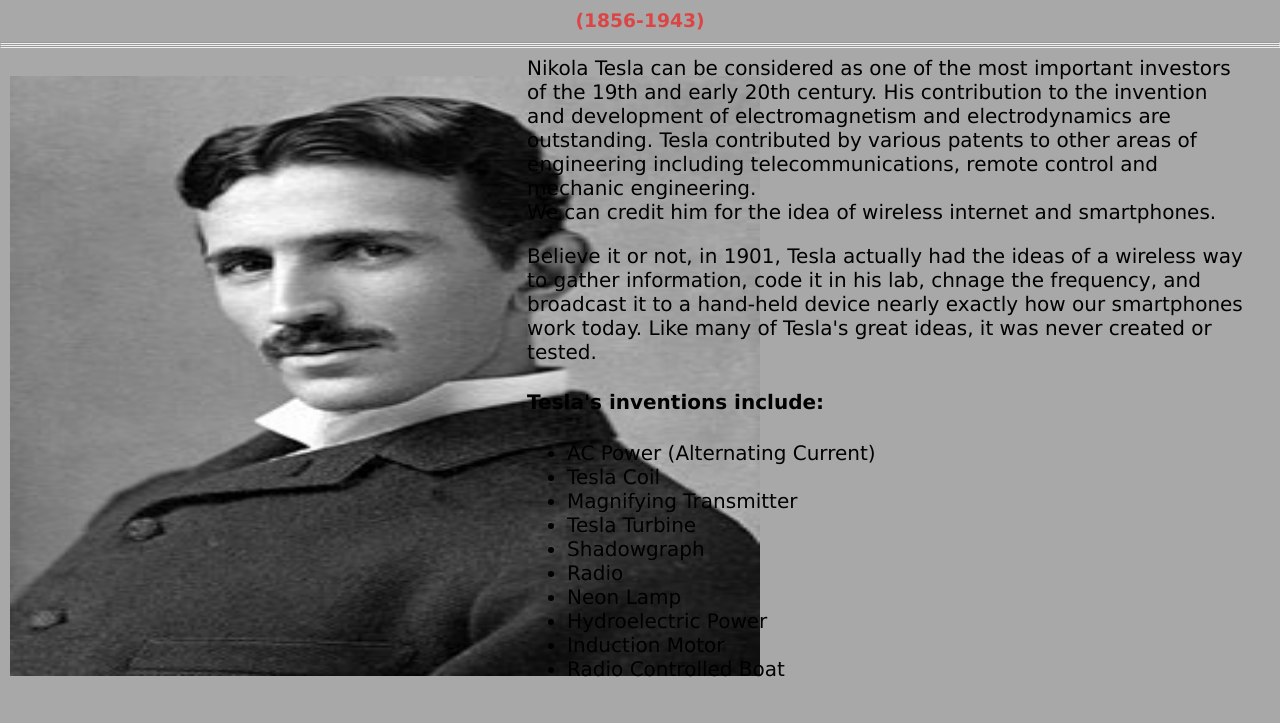
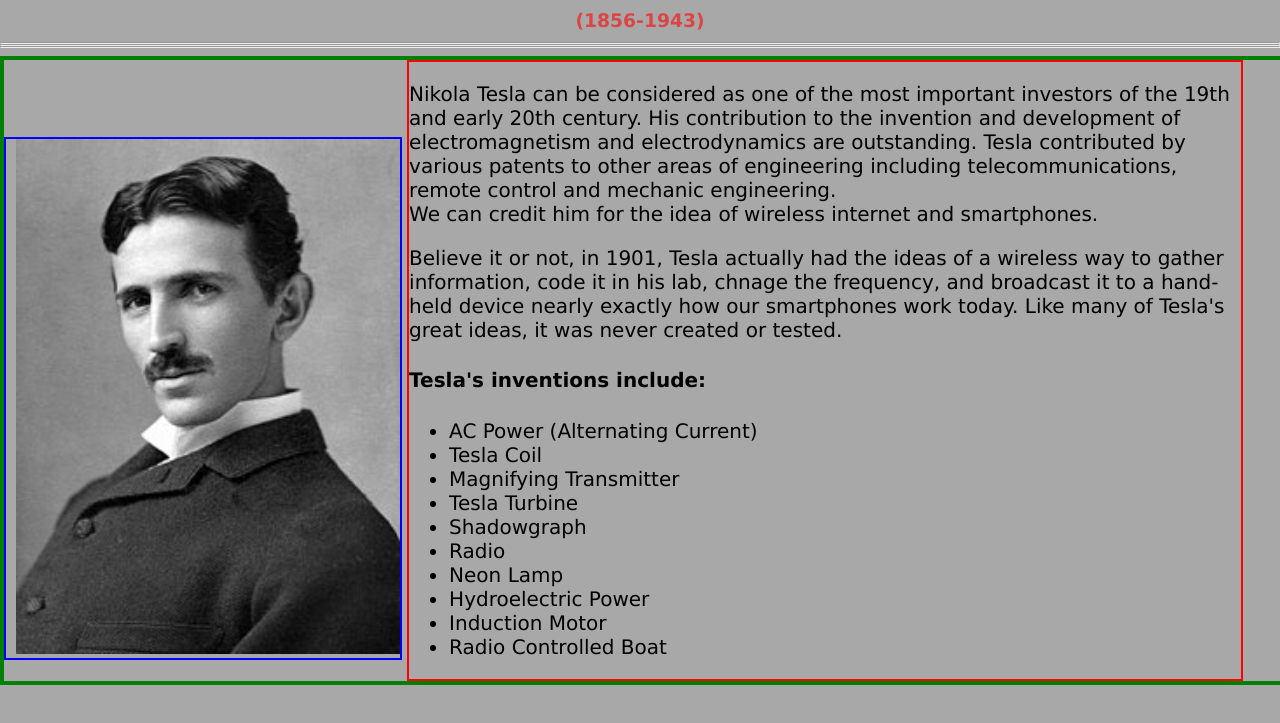
Before and after one commit to ItsOloyeOmoyele/TeslaTribute, a plain HTML site: page index.html in a window 1280 px wide. Shown: the part 95-818 px from the top of the page. Drawn offline with Linux system fonts and the light colour scheme.

Commit message:
Add files via upload

```diff
--- a/tesla.css
+++ b/tesla.css
@@ -14,23 +14,22 @@ body {
   width: 100%;
   padding: 0px;
   margin: 0px;
-  height: fit-content;
+  border: solid 4px green;
 }
 hr {
   margin-top: -8px;
 }
 .col1 {
   display: inline-block;
-  width: 40%;
+  width: 30%;
   padding-left: 10px;
-  padding-right: -20px;
+  border: solid 2px blue;
 }
 .col2 {
   display: inline-block;
-  width: 56%;
+  width: 65%;
   font-size: 20px;
-  margin-top: -20px;
-  padding-top: px;
+  border: solid 2px red;
 }
 h1 {
   text-decoration: underline;
@@ -45,6 +44,6 @@ h3 {
   margin-top: -20px;
 }
 img {
-  width: 750px;
-  height: 600px;
+  width: 100%;
+  height: auto;
 }
```
